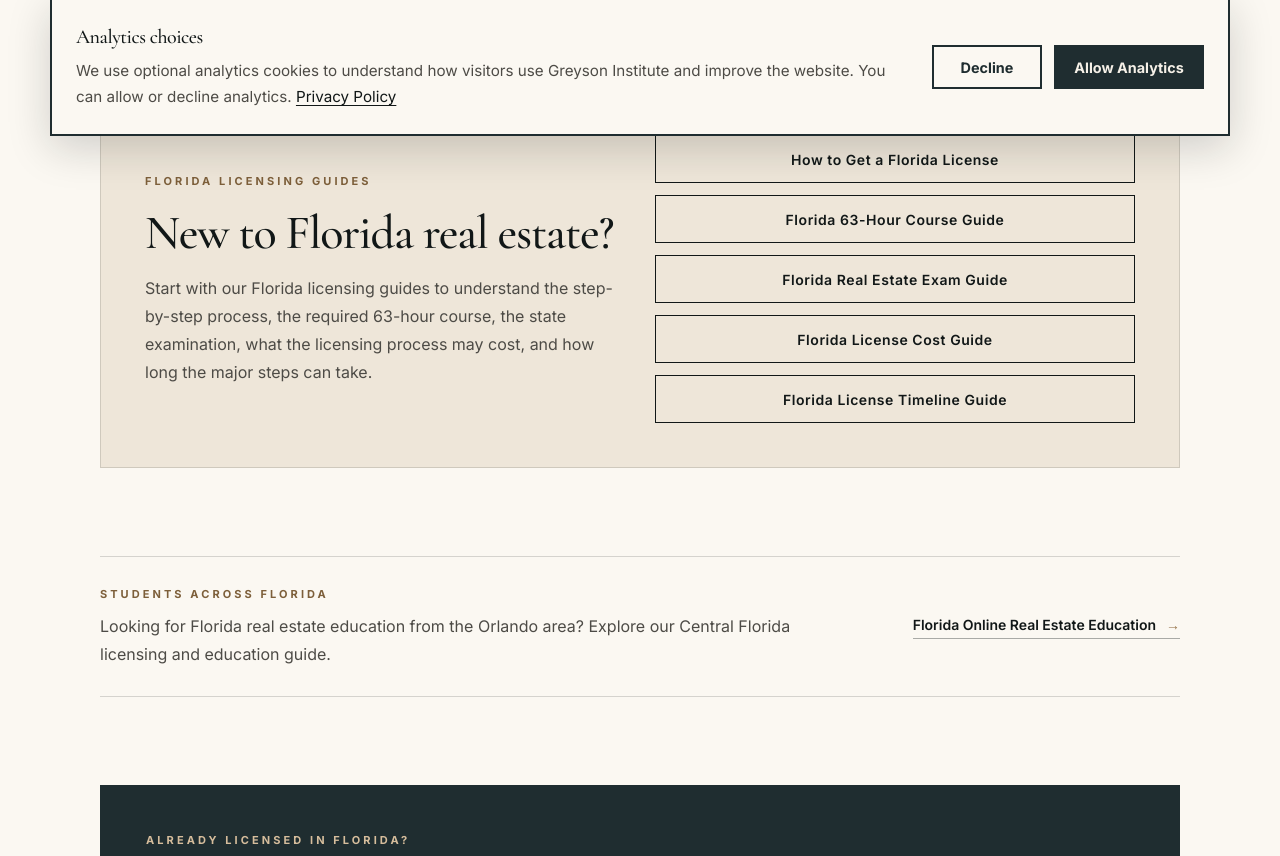
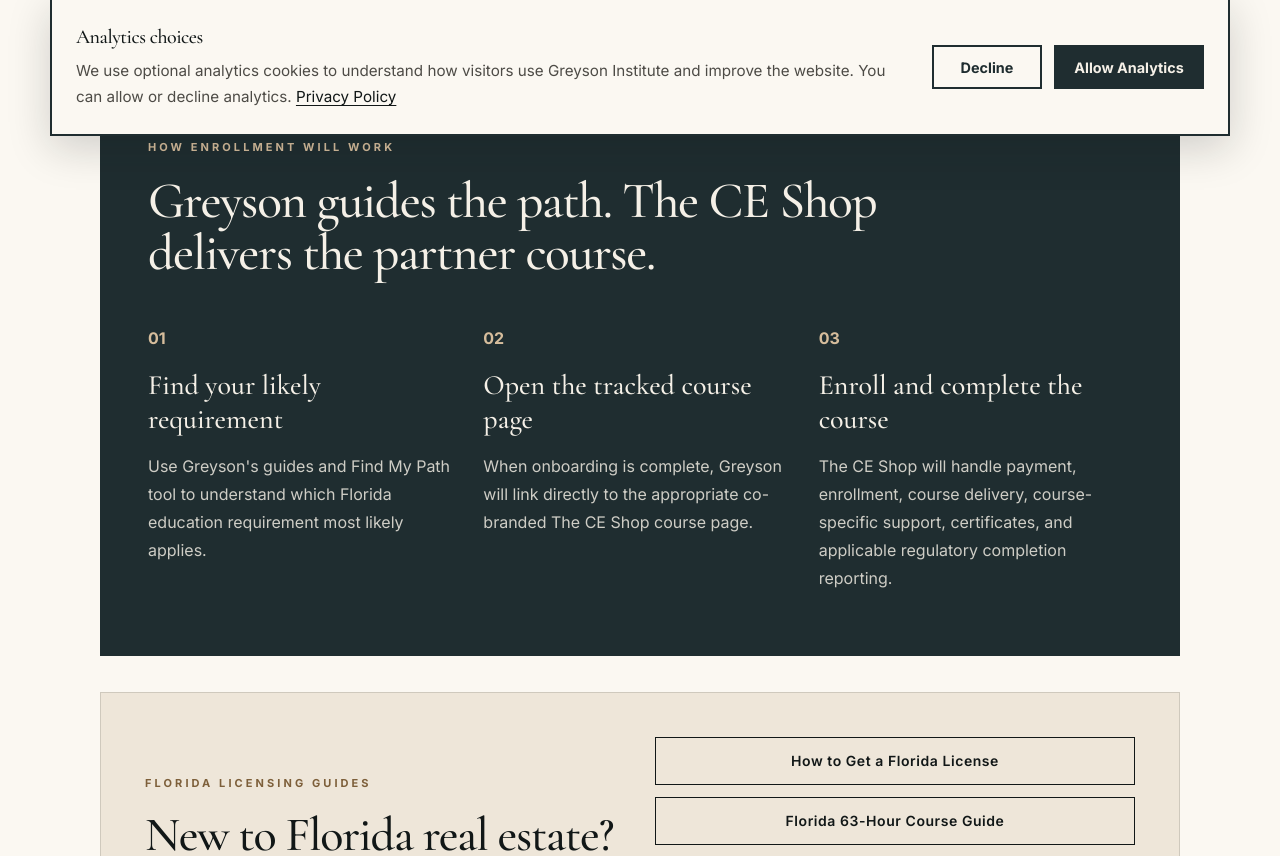
Before and after one commit to BrianLook/Greyson-Institute-Website, a Next.js app: page /courses in a window 1280 px wide. Shown: the part 640-1496 px from the top of the page. Built offline with nearby package versions, Linux system fonts and the light colour scheme; grey boxes are pictures that could not be loaded.

Commit message:
Add simple enrollment flow to courses page

```diff
--- a/app/courses/page.tsx
+++ b/app/courses/page.tsx
@@ -218,6 +218,64 @@ export default function CoursesPage() {
           minWidth: 0,
         }}
       >
+        <div
+          style={{
+            background: "#1f2d30",
+            color: "#f5f0e7",
+            padding: "clamp(30px, 5vw, 48px)",
+            marginBottom: "36px",
+          }}
+        >
+          <p className="eyebrow eyebrow--light">HOW ENROLLMENT WILL WORK</p>
+
+          <h2
+            className="light-heading"
+            style={{
+              maxWidth: "820px",
+              marginBottom: "28px",
+            }}
+          >
+            Greyson guides the path. The CE Shop delivers the partner course.
+          </h2>
+
+          <div
+            style={{
+              display: "grid",
+              gridTemplateColumns:
+                "repeat(auto-fit, minmax(min(100%, 220px), 1fr))",
+              gap: "22px",
+            }}
+          >
+            <div>
+              <p style={{ color: "#d6bd9c", fontWeight: 700 }}>01</p>
+              <h3 style={{ color: "#f5f0e7" }}>Find your likely requirement</h3>
+              <p style={{ color: "rgba(245, 240, 231, 0.82)" }}>
+                Use Greyson&apos;s guides and Find My Path tool to understand
+                which Florida education requirement most likely applies.
+              </p>
+            </div>
+
+            <div>
+              <p style={{ color: "#d6bd9c", fontWeight: 700 }}>02</p>
+              <h3 style={{ color: "#f5f0e7" }}>Open the tracked course page</h3>
+              <p style={{ color: "rgba(245, 240, 231, 0.82)" }}>
+                When onboarding is complete, Greyson will link directly to the
+                appropriate co-branded The CE Shop course page.
+              </p>
+            </div>
+
+            <div>
+              <p style={{ color: "#d6bd9c", fontWeight: 700 }}>03</p>
+              <h3 style={{ color: "#f5f0e7" }}>Enroll and complete the course</h3>
+              <p style={{ color: "rgba(245, 240, 231, 0.82)" }}>
+                The CE Shop will handle payment, enrollment, course delivery,
+                course-specific support, certificates, and applicable
+                regulatory completion reporting.
+              </p>
+            </div>
+          </div>
+        </div>
+
         <div
           style={{
             background: "#eee6d9",
```
